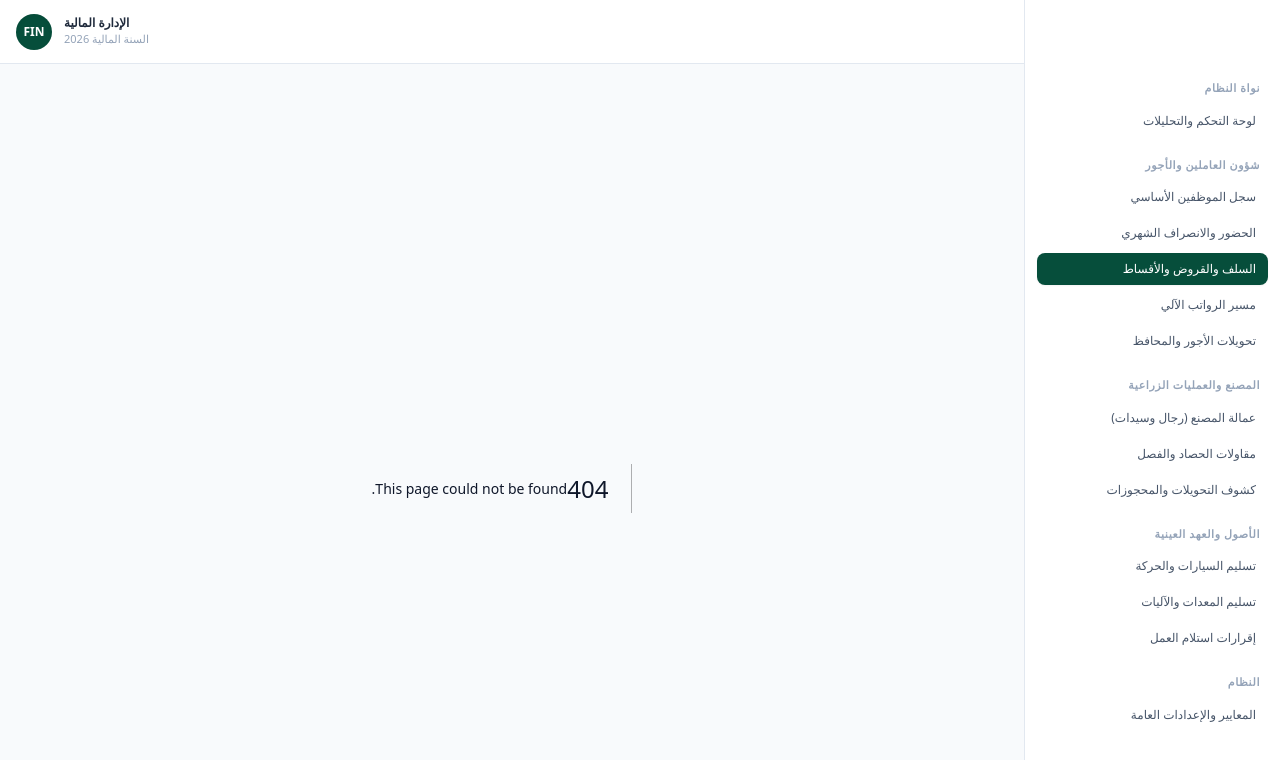
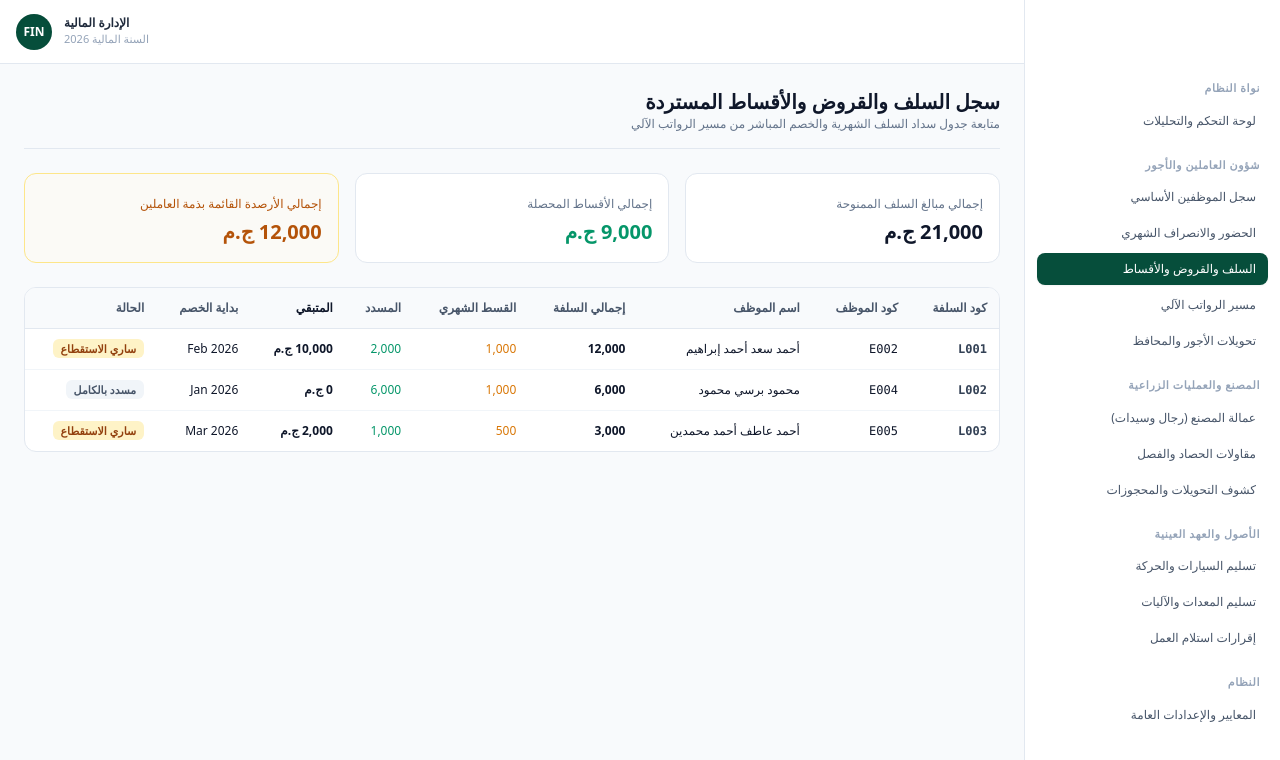
Before and after one commit to egyway2027/egypt-dates-, a Next.js app: page /loans in a window 1280 px wide. Before the commit this address had no page. Shown: the top 760 px of the page. Built offline with nearby package versions, Linux system fonts and the light colour scheme.

Commit message:
Add LoansPage component with loan data display

```diff
--- /dev/null
+++ b/src/app/loans/page.tsx
@@ -0,0 +1,88 @@
+import React from 'react';
+
+const loansData = [
+  { id: 'L001', code: 'E002', name: 'أحمد سعد أحمد إبراهيم', totalAmount: 12000, installment: 1000, paid: 2000, remaining: 10000, startMonth: 'Feb 2026', status: 'ساري الاستقطاع' },
+  { id: 'L002', code: 'E004', name: 'محمود برسي محمود', totalAmount: 6000, installment: 1000, paid: 6000, remaining: 0, startMonth: 'Jan 2026', status: 'مسدد بالكامل' },
+  { id: 'L003', code: 'E005', name: 'أحمد عاطف أحمد محمدين', totalAmount: 3000, installment: 500, paid: 1000, remaining: 2000, startMonth: 'Mar 2026', status: 'ساري الاستقطاع' },
+];
+
+export default function LoansPage() {
+  const totalOutstanding = loansData.reduce((acc, curr) => acc + curr.remaining, 0);
+
+  return (
+    <div className="space-y-6">
+      <div className="border-b border-slate-200 pb-4 dark:border-slate-800">
+        <h1 className="text-xl font-bold text-slate-900 dark:text-white">
+          سجل السلف والقروض والأقساط المستردة
+        </h1>
+        <p className="text-xs text-slate-500">
+          متابعة جدول سداد السلف الشهرية والخصم المباشر من مسير الرواتب الآلي
+        </p>
+      </div>
+
+      <div className="grid grid-cols-1 gap-4 sm:grid-cols-3">
+        <div className="rounded-xl border border-slate-200 bg-white p-4 dark:border-slate-800 dark:bg-slate-900">
+          <span className="text-xs text-slate-500">إجمالي مبالغ السلف الممنوحة</span>
+          <p className="mt-1 text-xl font-bold text-slate-900 dark:text-white">
+            {loansData.reduce((acc, curr) => acc + curr.totalAmount, 0).toLocaleString()} ج.م
+          </p>
+        </div>
+        <div className="rounded-xl border border-slate-200 bg-white p-4 dark:border-slate-800 dark:bg-slate-900">
+          <span className="text-xs text-slate-500">إجمالي الأقساط المحصلة</span>
+          <p className="mt-1 text-xl font-bold text-emerald-600 dark:text-emerald-400">
+            {loansData.reduce((acc, curr) => acc + curr.paid, 0).toLocaleString()} ج.م
+          </p>
+        </div>
+        <div className="rounded-xl border border-amber-200 bg-amber-50/40 p-4 dark:border-amber-900/40 dark:bg-amber-950/20">
+          <span className="text-xs text-amber-700 dark:text-amber-400">إجمالي الأرصدة القائمة بذمة العاملين</span>
+          <p className="mt-1 text-xl font-bold text-amber-700 dark:text-amber-300">
+            {totalOutstanding.toLocaleString()} ج.م
+          </p>
+        </div>
+      </div>
+
+      <div className="overflow-x-auto rounded-xl border border-slate-200 bg-white shadow-xs dark:border-slate-800 dark:bg-slate-900">
+        <table className="w-full text-right text-xs">
+          <thead className="border-b border-slate-200 bg-slate-50 text-slate-600 dark:border-slate-700 dark:bg-slate-800 dark:text-slate-300">
+            <tr>
+              <th className="p-3">كود السلفة</th>
+              <th className="p-3">كود الموظف</th>
+              <th className="p-3">اسم الموظف</th>
+              <th className="p-3">إجمالي السلفة</th>
+              <th className="p-3">القسط الشهري</th>
+              <th className="p-3">المسدد</th>
+              <th className="p-3 font-bold text-slate-900 dark:text-white">المتبقي</th>
+              <th className="p-3">بداية الخصم</th>
+              <th className="p-3">الحالة</th>
+            </tr>
+          </thead>
+          <tbody className="divide-y divide-slate-100 dark:divide-slate-800">
+            {loansData.map((row) => (
+              <tr key={row.id} className="hover:bg-slate-50/80 dark:hover:bg-slate-800/50">
+                <td className="p-3 font-mono font-semibold text-slate-700 dark:text-slate-300">{row.id}</td>
+                <td className="p-3 font-mono">{row.code}</td>
+                <td className="p-3 font-medium text-slate-900 dark:text-white">{row.name}</td>
+                <td className="p-3 font-semibold">{row.totalAmount.toLocaleString()}</td>
+                <td className="p-3 text-amber-600">{row.installment.toLocaleString()}</td>
+                <td className="p-3 text-emerald-600">{row.paid.toLocaleString()}</td>
+                <td className="p-3 font-bold text-slate-900 dark:text-white">{row.remaining.toLocaleString()} ج.م</td>
+                <td className="p-3">{row.startMonth}</td>
+                <td className="p-3">
+                  <span
+                    className={`rounded-md px-2 py-0.5 text-[11px] font-bold ${
+                      row.remaining === 0
+                        ? 'bg-slate-100 text-slate-600 dark:bg-slate-800 dark:text-slate-300'
+                        : 'bg-amber-100 text-amber-800 dark:bg-amber-950/50 dark:text-amber-300'
+                    }`}
+                  >
+                    {row.status}
+                  </span>
+                </td>
+              </tr>
+            ))}
+          </tbody>
+        </table>
+      </div>
+    </div>
+  );
+}
```
